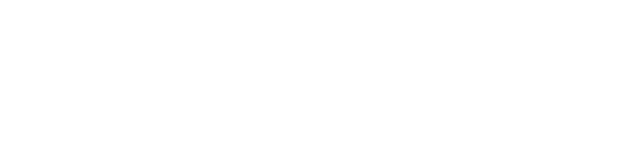
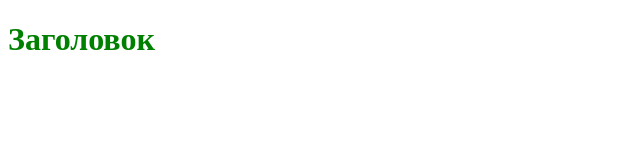
Before and after one commit to Nazar041/github-for--Web-Development, a plain HTML site: page index.html in a window 1280 px wide. Shown: the whole page, without its empty margins (0-640 px from the left). Drawn offline with Linux system fonts and the light colour scheme.

Commit message:
Создали style.css

```diff
--- a/index.html
+++ b/index.html
@@ -7,5 +7,7 @@
 </head>
 <body>
 
+	<h1>Заголовок</h1>
+
 </body>
 </html>
--- a/style.css
+++ b/style.css
@@ -0,0 +1,3 @@
+h1 {
+	color: green;
+}
```
